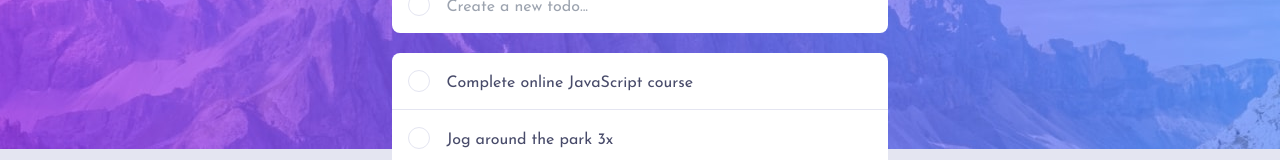
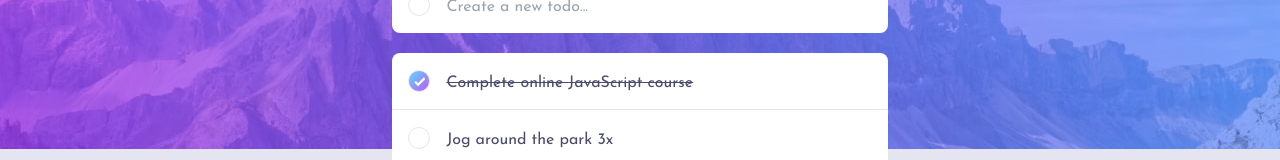
Before and after one commit to danharold/fe-mentor-todos, a Next.js app: page / in a window 1280 px wide. Shown: the part 151-311 px from the top of the page. Built offline with nearby package versions, Linux system fonts and the light colour scheme.

Commit message:
fix rendering completed todos

```diff
--- a/app/Checkbox.tsx
+++ b/app/Checkbox.tsx
@@ -1,6 +1,6 @@
 import React from "react";
 
-function Checkbox({ onCheck }: any) {
+function Checkbox({ onCheck, check }: any) {
   return (
     <div className="relative z-0">
       <input
@@ -10,6 +10,7 @@ function Checkbox({ onCheck }: any) {
               checked:bg-gradient-to-br checked:from-check-1 checked:to-check-2
               "
         onChange={onCheck}
+        checked={check}
       />
       <div className="absolute pointer-events-none top-[0.42rem] left-[1.36rem] block w-3 h-3 peer-checked:bg-iconCheck peer-checked:bg-contain peer-checked:bg-no-repeat"></div>
     </div>
--- a/app/TodoItem.tsx
+++ b/app/TodoItem.tsx
@@ -4,26 +4,21 @@ import React, { ReactNode, useState } from "react";
 
 import Checkbox from "./Checkbox";
 
-type TodoItemProps = {
-  body: ReactNode;
-  checked: ReactNode;
-};
-
-function TodoItem({ body, checked }: TodoItemProps) {
-  const [check, setCheck] = useState(0);
+function TodoItem({ body, check }: any) {
+  const [completed, setCompleted] = useState(check);
 
   function checkHandler() {
-    check === 0 ? setCheck(1) : setCheck(0);
+    completed === true ? setCompleted(false) : setCompleted(true);
   }
 
   return (
     <form action="#" method="post" className="w-full m-0 h-14 items-center">
       <div className="h-full flex items-center justify-start">
-        <Checkbox onCheck={checkHandler} />
+        <Checkbox onCheck={checkHandler} check={completed} />
         <p
           className={
             "font-primary select-none text-light-greyish-blue-400 w-full mt-1 mr-3 outline-none caret-light-greyish-blue-200 p-0 " +
-            (check === 1 && " line-through")
+            (completed === true && " line-through")
           }
         >
           {body}
--- a/app/TodoList.tsx
+++ b/app/TodoList.tsx
@@ -48,7 +48,7 @@ function TodoList() {
       <ul>
         {todos.map((todo: any) => (
           <li key={todo.body}>
-            <TodoItem body={todo.body} checked={todo.completed} />
+            <TodoItem body={todo.body} check={todo.completed} />
             <hr className=" border-light-greyish-blue-100" />
           </li>
         ))}
```
